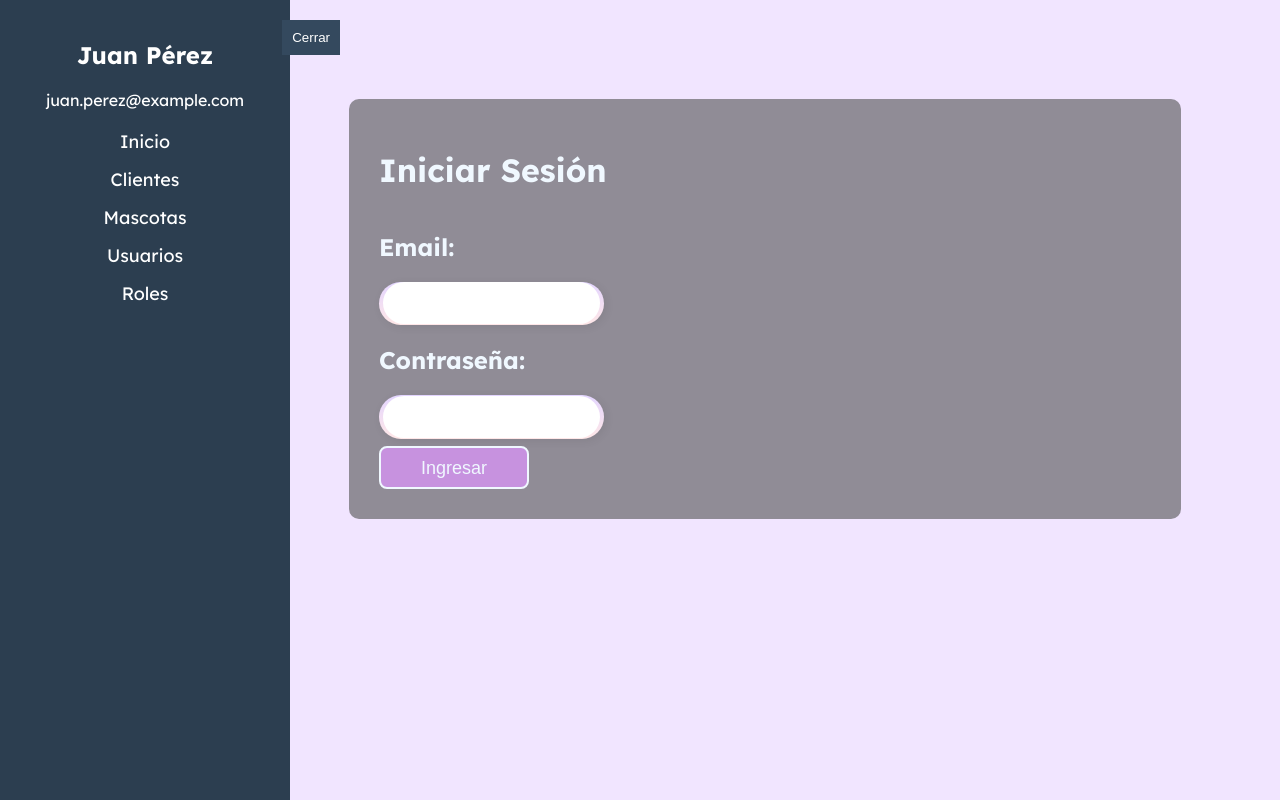
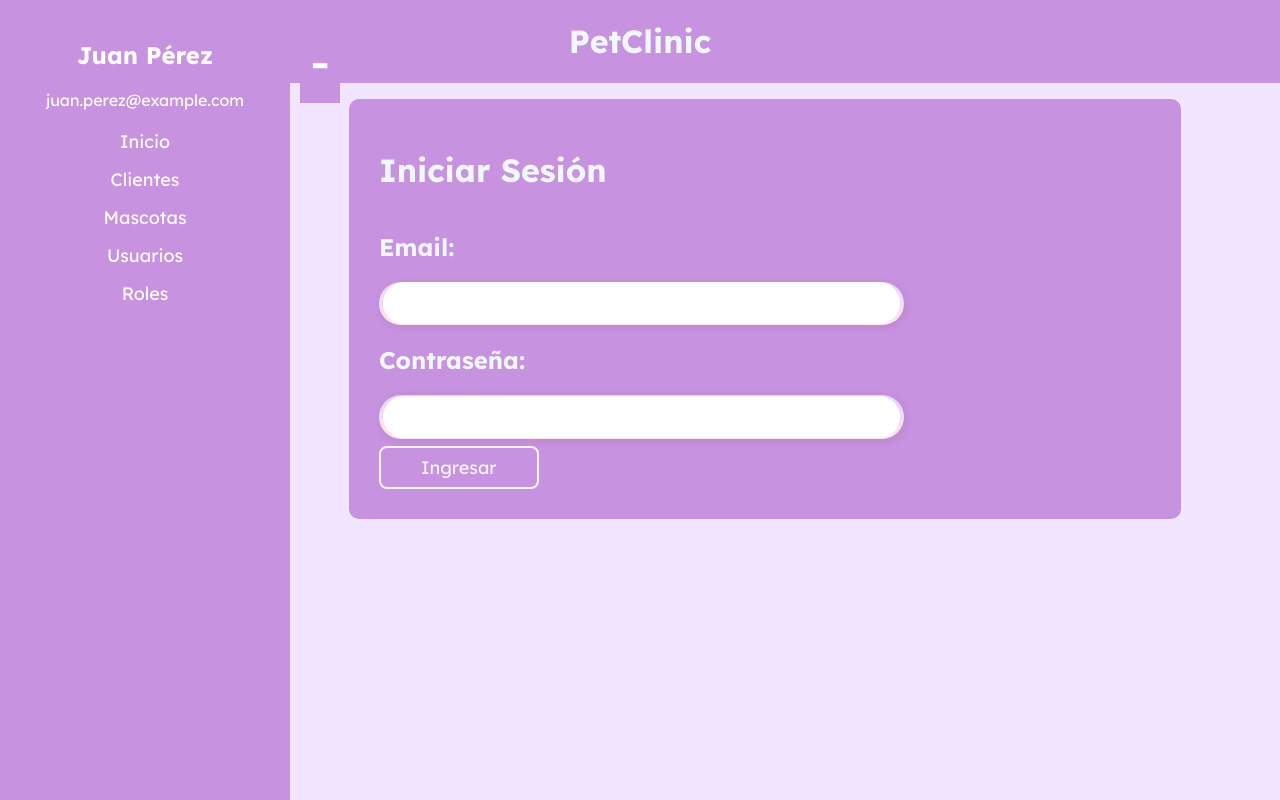
Before and after one commit to Aper-ux/VeterinariaWeb-Front, a React (Create React App) app: page /login in a window 1280 px wide. Built offline with nearby package versions, Linux system fonts and the light colour scheme.

Commit message:
LogIn Prueba de estilos

```diff
--- a/src/App.css
+++ b/src/App.css
@@ -122,7 +122,7 @@
 
 .LogInContainer{
   padding: 3%;
-  background-color: #908C96;
+  background-color: #C792DF;
   border-radius: 10px;
   color: aliceblue;
   margin: 8%;
@@ -134,7 +134,7 @@
 }
 
 .InputContainer {
-  width: 225px;
+  width: 525px;
   height: 50px;
   display: flex;
   align-items: center;
@@ -147,7 +147,7 @@
 }
 
 .input {
-  width: 200px;
+  width: 500px;
   height: 40px;
   border: none;
   outline: none;
--- a/src/App.js
+++ b/src/App.js
@@ -6,6 +6,7 @@ import Clientes from './pages/Clientes';
 import Mascotas from './pages/Mascotas';
 import Usuarios from './pages/Usuarios';
 import Roles from './pages/Roles';
+import TopBar from './components/TopBar';
 
 import './App.css'; // Asegúrate de que el archivo CSS esté correctamente referenciado
 
@@ -13,6 +14,7 @@ function App() {
     return (
         <Router>
             <div className="App">
+                <TopBar />
                 <Sidebar />
                 {/* Contenido principal de la aplicación */}
                 <div className="content">
--- a/src/components/Sidebar.css
+++ b/src/components/Sidebar.css
@@ -5,7 +5,7 @@
     top: 0;
     bottom: 0;
     width: 250px;
-    background-color: #2c3e50;
+    background-color: #C792DF;
     color: white;
     padding: 20px;
     transition: transform 0.3s ease;
@@ -21,11 +21,12 @@
     position: absolute;
     top: 20px;
     right: -50px;
-    background-color: #34495e;
+    background-color: #C792DF;
     color: white;
     padding: 10px;
     border: none;
     cursor: pointer;
+    font-size: 50px;
 }
 
 /* Información del usuario */
--- a/src/components/Sidebar.js
+++ b/src/components/Sidebar.js
@@ -14,7 +14,7 @@ const Sidebar = () => {
     return (
         <div className={`sidebar ${isOpen ? 'open' : 'closed'}`}>
             <button className="toggle-button" onClick={() => setIsOpen(!isOpen)}>
-                {isOpen ? 'Cerrar' : 'Abrir'}
+                {isOpen ? '-' : '+'}
             </button>
             {isOpen && (
                 <div className="sidebar-content">
--- /dev/null
+++ b/src/components/TopBar.css
@@ -0,0 +1,8 @@
+.top-bar {
+    position: absolute;
+    top: 0;
+    width: 100%;
+    background-color: #C792DF;
+    color: aliceblue;
+    text-align: center;
+}
--- /dev/null
+++ b/src/components/TopBar.js
@@ -0,0 +1,12 @@
+import React from 'react';
+import './TopBar.css';
+
+const TopBar = () => {
+  return (
+    <div className="top-bar">
+      <h1>PetClinic</h1>
+    </div>
+  );
+};
+
+export default TopBar;
--- a/src/index.css
+++ b/src/index.css
@@ -1,3 +1,9 @@
+@import url('https://fonts.googleapis.com/css2?family=Lexend:wght@100..900&display=swap');
+
+*{
+  font-family: Lexend;
+}
+
 body {
   margin: 0;
   font-family: -apple-system, BlinkMacSystemFont, 'Segoe UI', 'Roboto', 'Oxygen',
```
